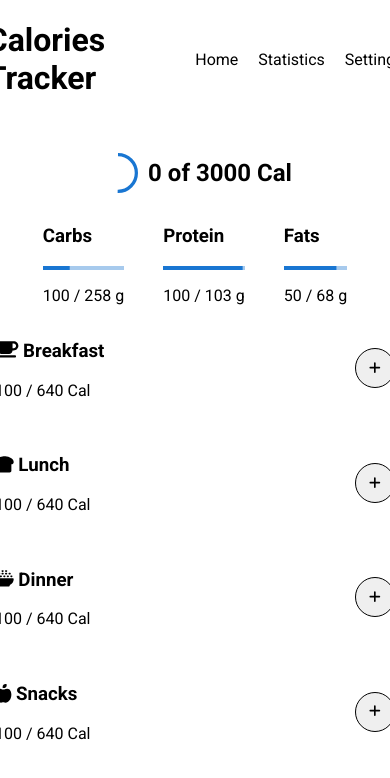
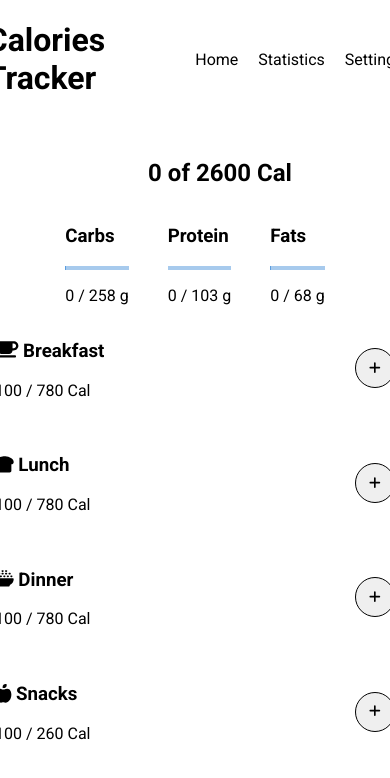
Before and after one commit to priyamkumar/Calories-Tracker, a React (Vite) app: page / in a window 390 px wide. Shown: the top 778 px of the page. Built offline with nearby package versions, Linux system fonts and the light colour scheme.

Commit message:
added responsive calories progress bar

```diff
--- a/src/App.css
+++ b/src/App.css
@@ -24,7 +24,7 @@ body {
 }
 
 .nav ul li:hover {
-  border-bottom: 2px solid black;
+  text-decoration: underline;
 }
 
 .calories-consumed {
--- a/src/Components/AddMeal.jsx
+++ b/src/Components/AddMeal.jsx
@@ -3,9 +3,10 @@ import { FontAwesomeIcon } from '@fortawesome/react-fontawesome'
 import {faMugSaucer, faBreadSlice, faBowlRice, faAppleWhole, faPlus} from '@fortawesome/free-solid-svg-icons'
 import AddMealForm from "./AddMealForm";
 
-export default function AddMeal({setCarbs, setProtein, setFats}) {
+export default function AddMeal({calorieGoal, mealsArr, setCarbs, setProtein, setFats, setCalories}) {
   const [showPopup, setShowPopup] = useState(false);
-  const [meals, setMeals] = useState([]);
+
+  const [meals, setMeals] = mealsArr;
 
   const openPopup = () => {
     setShowPopup((prev) =>!prev)
@@ -22,7 +23,6 @@ export default function AddMeal({setCarbs, setProtein, setFats}) {
     }
     document.addEventListener("mousedown", handler);
   })
-  console.log(meals.map((meal) => meal[0].name));
 
     return (
     <div className="meal-container">
@@ -30,7 +30,7 @@ export default function AddMeal({setCarbs, setProtein, setFats}) {
         <div>
 
           <h3><FontAwesomeIcon icon={faMugSaucer} /> Breakfast</h3>
-          <p>100 / 640 Cal</p>
+          <p>100 / {(calorieGoal / 100) * 30} Cal</p>
         </div>
         <button onClick={openPopup}>
         <FontAwesomeIcon icon={faPlus} />
@@ -39,7 +39,7 @@ export default function AddMeal({setCarbs, setProtein, setFats}) {
       <div className="meal-card">
         <div>
           <h3><FontAwesomeIcon icon={faBreadSlice} /> Lunch</h3>
-          <p>100 / 640 Cal</p>
+          <p>100 / {(calorieGoal / 100) * 30} Cal</p>
         </div>
         <button onClick={() => openPopup()}>
         <FontAwesomeIcon icon={faPlus} />
@@ -48,7 +48,7 @@ export default function AddMeal({setCarbs, setProtein, setFats}) {
       <div className="meal-card">
         <div>
           <h3><FontAwesomeIcon icon={faBowlRice} /> Dinner</h3>
-          <p>100 / 640 Cal</p>
+          <p>100 / {(calorieGoal / 100) * 30} Cal</p>
         </div>
         <button onClick={() => openPopup()}>
         <FontAwesomeIcon icon={faPlus} />
@@ -57,20 +57,13 @@ export default function AddMeal({setCarbs, setProtein, setFats}) {
       <div className="meal-card">
         <div>
           <h3><FontAwesomeIcon icon={faAppleWhole} /> Snacks</h3>
-          <p>100 / 640 Cal</p>
+          <p>100 / {(calorieGoal / 100) * 10} Cal</p>
         </div>
         <button onClick={() => openPopup()}>
         <FontAwesomeIcon icon={faPlus} />
         </button>
       </div>
-      {showPopup && <AddMealForm formRef={formRef} setShowPopup={setShowPopup} mealsArr={[meals, setMeals]}/>}
-      {meals.map((meal) => (
-        <ul>
-          <li>
-            {meal[0].name}
-          </li>
-          </ul>
-      ))}
+      {showPopup && <AddMealForm formRef={formRef} setShowPopup={setShowPopup} mealsArr={[meals, setMeals]} setCarbs={setCarbs} setProtein={setProtein} setFats={setFats} setCalories={setCalories}/>}
     </div>
   );
 }
--- a/src/Components/AddMealForm.jsx
+++ b/src/Components/AddMealForm.jsx
@@ -2,7 +2,15 @@ import React, { useEffect, useState } from "react";
 import { searchFood } from "../Utility/openFoodFactsAPI";
 import { indianFoodData } from "../Utility/mockData";
 
-export default function AddMealForm({ formRef, setShowPopup, mealsArr }) {
+export default function AddMealForm({
+  formRef,
+  setShowPopup,
+  mealsArr,
+  setCarbs,
+  setProtein,
+  setFats,
+  setCalories,
+}) {
   const [query, setQuery] = useState("");
   const [foodData, setFoodData] = useState(null);
   const [error, setError] = useState(null);
@@ -44,6 +52,10 @@ export default function AddMealForm({ formRef, setShowPopup, mealsArr }) {
     });
     setMeals((prev) => [...prev, element]);
     setShowPopup(false);
+    setCarbs((prev) => prev + element[0].carbs);
+    setProtein((prev) => prev + element[0].protein);
+    setFats((prev) => prev + element[0].fats);
+    setCalories((prev) => prev + element[0].calories);
   };
 
   return (
--- a/src/Components/Home.jsx
+++ b/src/Components/Home.jsx
@@ -1,23 +1,24 @@
-import React, { useState } from "react";
+import React, { useEffect, useState } from "react";
 import ProgressBar from "./ProgressBar";
 import AddMeal from "./AddMeal";
 import Macros from "./Macros";
 
 export default function CaloriesToday() {
+  const [calorieGoal, setCalorieGoal] = useState(2600);
   const [calories, setCalories] = useState(0);
-  const [progress, setProgress] = useState(50);
-  const [carbs, setCarbs] = useState(100);
-  const [protein, setProtein] = useState(100);
-  const [fats, setFats] = useState(50);
+  const [carbs, setCarbs] = useState(0);
+  const [protein, setProtein] = useState(0);
+  const [fats, setFats] = useState(0);
+  const [meals, setMeals] = useState([]);
 
   return (
     <div className="home">
       <div className="calories-consumed">
-      <ProgressBar progress={progress}/>
-      <h2>{calories} of 3000 Cal</h2>
+      <ProgressBar calories={calories} calorieGoal={calorieGoal}/>
+      <h2>{calories} of {calorieGoal} Cal</h2>
       </div>
       <Macros carbs={carbs} protein={protein} fats={fats}/>
-      <AddMeal setCarbs={setCarbs} setProtein={setProtein} setFats={setFats}/>
+      <AddMeal calorieGoal={calorieGoal} mealsArr={[meals, setMeals]} setCarbs={setCarbs} setProtein={setProtein} setFats={setFats} setCalories={setCalories}/>
     </div>
   );
 }
--- a/src/Components/ProgressBar.jsx
+++ b/src/Components/ProgressBar.jsx
@@ -1,8 +1,8 @@
 import CircularProgress from "@mui/material/CircularProgress";
 
-export default function ProgressBar({progress}) {
+export default function ProgressBar({calories, calorieGoal}) {
   return (
-        <CircularProgress variant="determinate" value={progress}>
+        <CircularProgress variant="determinate" value={(calories / calorieGoal) * 100}>
         </CircularProgress>
   )
 }
```
